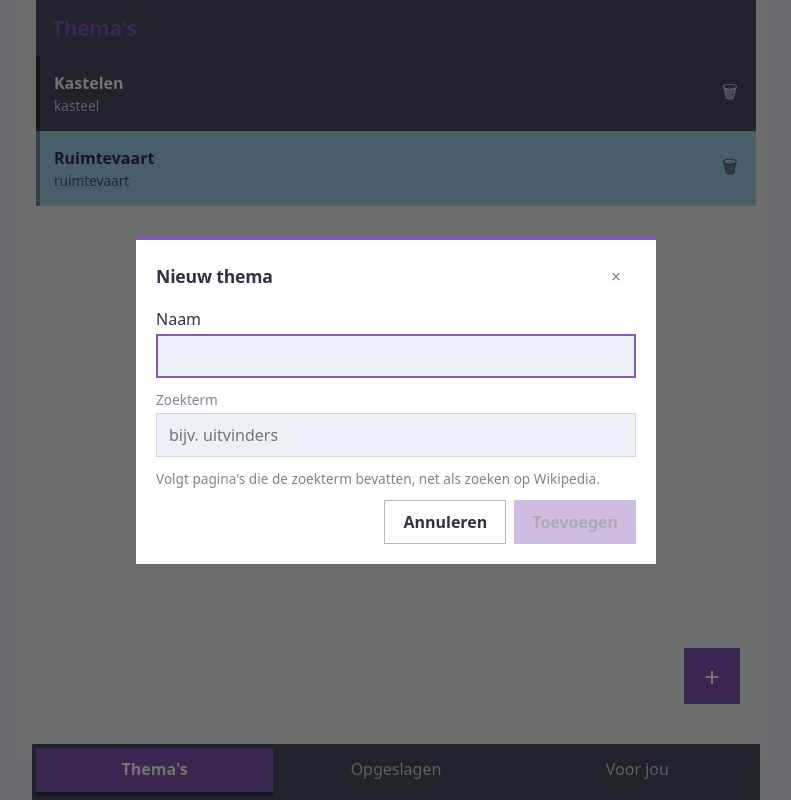
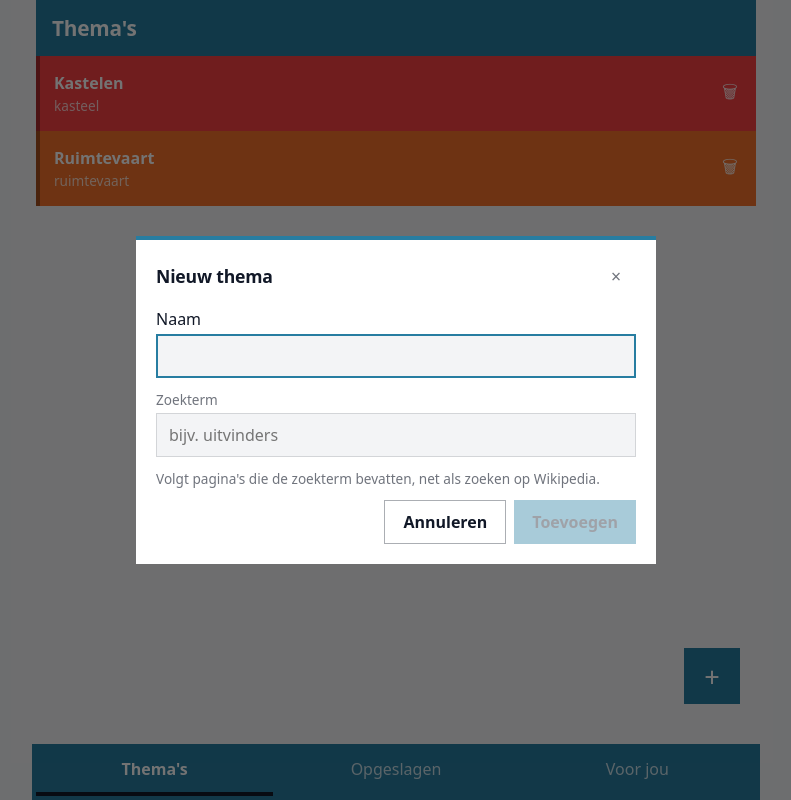
Before and after one commit to randelldb/wikiMe, a React (Vite) app: page / in a window 1280 px wide. Both pictures are taken after a click on the button "Thema toevoegen". Shown: the whole page, without its empty margins (244-1035 px from the left). Built offline with nearby package versions, Linux system fonts and the light colour scheme.

Commit message:
Return to the Coolors metro palette as the final scheme
Cerulean chrome and action color, strawberry hearts, tiles cycling
all ten palette colors, tabs cerulean/strawberry/cyan, neutral light
background.

Generated by Mistral Vibe.
Co-Authored-By: Mistral Vibe <vibe@mistral.ai>

```diff
--- a/src/index.css
+++ b/src/index.css
@@ -1,24 +1,29 @@
 :root {
   color-scheme: light;
-  /* Purple 90's scheme (Hookagency) */
-  --slate-violet: #4a4d60;
-  --ice: #a0d2eb;
-  --mid-purple: #d0bdf4;
-  --grape: #8458b3;
-  --freeze: #e5eaf5;
-  --black: #2f3145;
+  /* Coolors metro palette */
+  --strawberry: #f94144;
+  --tangerine: #f3722c;
+  --carrot: #f8961e;
+  --coral: #f9844a;
+  --tuscan: #f9c74f;
+  --willow: #90be6d;
+  --seagrass: #43aa8b;
+  --cyan: #4d908e;
+  --blue-slate: #577590;
+  --cerulean: #277da1;
+  --black: #111827;
   --white: #ffffff;
 
-  --bg-soft: #edf1f7;
+  --bg-soft: #f3f4f6;
   --bg: var(--bg-soft);
   --surface: var(--white);
   --text: var(--black);
   --muted: color-mix(in srgb, var(--black) 60%, transparent);
   --border: color-mix(in srgb, var(--black) 14%, transparent);
-  --primary: var(--grape);
+  --primary: var(--cerulean);
   --primary-contrast: var(--white);
-  --heart: var(--grape);
-  --error-bg: var(--grape);
+  --heart: var(--strawberry);
+  --error-bg: var(--strawberry);
 }
 
 body {
@@ -44,7 +49,7 @@ body {
   align-items: center;
   gap: 12px;
   padding: 14px 16px;
-  background: var(--slate-violet);
+  background: var(--cerulean);
   color: var(--white);
 }
 
@@ -57,7 +62,7 @@ body {
   white-space: nowrap;
   overflow: hidden;
   text-overflow: ellipsis;
-  color: var(--grape);
+  color: var(--primary-contrast);
 }
 
 .content {
@@ -95,11 +100,16 @@ body {
   padding: 4px 6px 4px 0;
 }
 
-.list-item:nth-child(5n + 1) { --tile: var(--slate-violet); --tile-fg: var(--white); }
-.list-item:nth-child(5n + 2) { --tile: var(--ice); --tile-fg: var(--black); }
-.list-item:nth-child(5n + 3) { --tile: var(--grape); --tile-fg: var(--white); }
-.list-item:nth-child(5n + 4) { --tile: var(--mid-purple); --tile-fg: var(--black); }
-.list-item:nth-child(5n + 5) { --tile: var(--freeze); --tile-fg: var(--black); }
+.list-item:nth-child(10n + 1) { --tile: var(--strawberry); --tile-fg: var(--white); }
+.list-item:nth-child(10n + 2) { --tile: var(--tangerine); --tile-fg: var(--white); }
+.list-item:nth-child(10n + 3) { --tile: var(--carrot); --tile-fg: var(--black); }
+.list-item:nth-child(10n + 4) { --tile: var(--coral); --tile-fg: var(--black); }
+.list-item:nth-child(10n + 5) { --tile: var(--tuscan); --tile-fg: var(--black); }
+.list-item:nth-child(10n + 6) { --tile: var(--willow); --tile-fg: var(--black); }
+.list-item:nth-child(10n + 7) { --tile: var(--seagrass); --tile-fg: var(--white); }
+.list-item:nth-child(10n + 8) { --tile: var(--cyan); --tile-fg: var(--white); }
+.list-item:nth-child(10n + 9) { --tile: var(--blue-slate); --tile-fg: var(--white); }
+.list-item:nth-child(10n + 10) { --tile: var(--cerulean); --tile-fg: var(--white); }
 
 .list-main {
   flex: 1;
@@ -147,7 +157,7 @@ body {
   flex-shrink: 0;
 }
 
-/* --- Buttons: flat, square, solid grape --- */
+/* --- Buttons: flat, square, solid cerulean --- */
 
 .btn {
   display: inline-flex;
@@ -156,7 +166,7 @@ body {
   gap: 6px;
   padding: 10px 18px;
   border: none;
-  background: var(--grape);
+  background: var(--primary);
   color: var(--black);
   font: inherit;
   font-weight: 700;
@@ -166,7 +176,7 @@ body {
 }
 
 .btn:hover {
-  background: color-mix(in srgb, var(--grape) 82%, var(--black));
+  background: color-mix(in srgb, var(--primary) 82%, var(--black));
 }
 
 .btn:disabled {
@@ -213,12 +223,12 @@ body {
 }
 
 .icon-btn.heart:hover {
-  color: var(--grape);
+  color: var(--primary);
 }
 
 .icon-btn.heart.saved {
-  background: var(--grape);
-  border-color: var(--grape);
+  background: var(--primary);
+  border-color: var(--primary);
   color: var(--white);
 }
 
@@ -255,8 +265,8 @@ body {
 }
 
 .appbar .icon-btn.heart.saved {
-  background: var(--grape);
-  border-color: var(--grape);
+  background: var(--primary);
+  border-color: var(--primary);
   color: var(--white);
 }
 
@@ -269,13 +279,13 @@ body {
   z-index: 15;
   width: 56px;
   height: 56px;
-  background: var(--grape);
+  background: var(--primary);
   color: var(--white);
   font-size: 1.7rem;
 }
 
 .icon-btn.fab:hover {
-  background: color-mix(in srgb, var(--grape) 82%, var(--black));
+  background: color-mix(in srgb, var(--primary) 82%, var(--black));
   color: var(--white);
 }
 
@@ -289,7 +299,7 @@ body {
   width: 100%;
   max-width: 720px;
   padding: 4px;
-  background: var(--slate-violet);
+  background: var(--cerulean);
   z-index: 15;
   display: flex;
   gap: 4px;
@@ -308,9 +318,9 @@ body {
   transition: background 0.15s ease, color 0.15s ease;
 }
 
-.tab:nth-child(1) { --tab-accent: var(--grape); --tab-fg: var(--white); }
-.tab:nth-child(2) { --tab-accent: var(--ice); --tab-fg: var(--black); }
-.tab:nth-child(3) { --tab-accent: var(--mid-purple); --tab-fg: var(--black); }
+.tab:nth-child(1) { --tab-accent: var(--cerulean); --tab-fg: var(--white); }
+.tab:nth-child(2) { --tab-accent: var(--strawberry); --tab-fg: var(--white); }
+.tab:nth-child(3) { --tab-accent: var(--cyan); --tab-fg: var(--white); }
 
 .tab:hover {
   color: var(--white);
@@ -336,7 +346,7 @@ body {
 }
 
 .card:hover {
-  background: color-mix(in srgb, var(--grape) 10%, var(--surface));
+  background: color-mix(in srgb, var(--primary) 10%, var(--surface));
 }
 
 .card-image {
@@ -399,9 +409,9 @@ body {
   bottom: 24px;
   left: 50%;
   transform: translateX(-50%);
-  background: var(--slate-violet);
+  background: var(--cerulean);
   border: none;
-  border-left: 4px solid var(--grape);
+  border-left: 4px solid var(--tangerine);
   color: var(--white);
   padding: 12px 16px;
   cursor: pointer;
@@ -425,7 +435,7 @@ body {
 }
 
 .autocomplete-option:hover {
-  background: color-mix(in srgb, var(--grape) 18%, transparent);
+  background: color-mix(in srgb, var(--primary) 18%, transparent);
 }
 
 .option-title {
@@ -469,7 +479,7 @@ body {
   width: min(480px, 100%);
   background: var(--surface);
   border: none;
-  border-top: 4px solid var(--grape);
+  border-top: 4px solid var(--primary);
   padding: 8px 20px 20px;
 }
 
@@ -521,7 +531,7 @@ body {
 
 .field input:focus,
 .suggest-wrap input:focus {
-  outline: 2px solid var(--grape);
+  outline: 2px solid var(--primary);
   outline-offset: -2px;
   border-color: transparent;
 }
```
